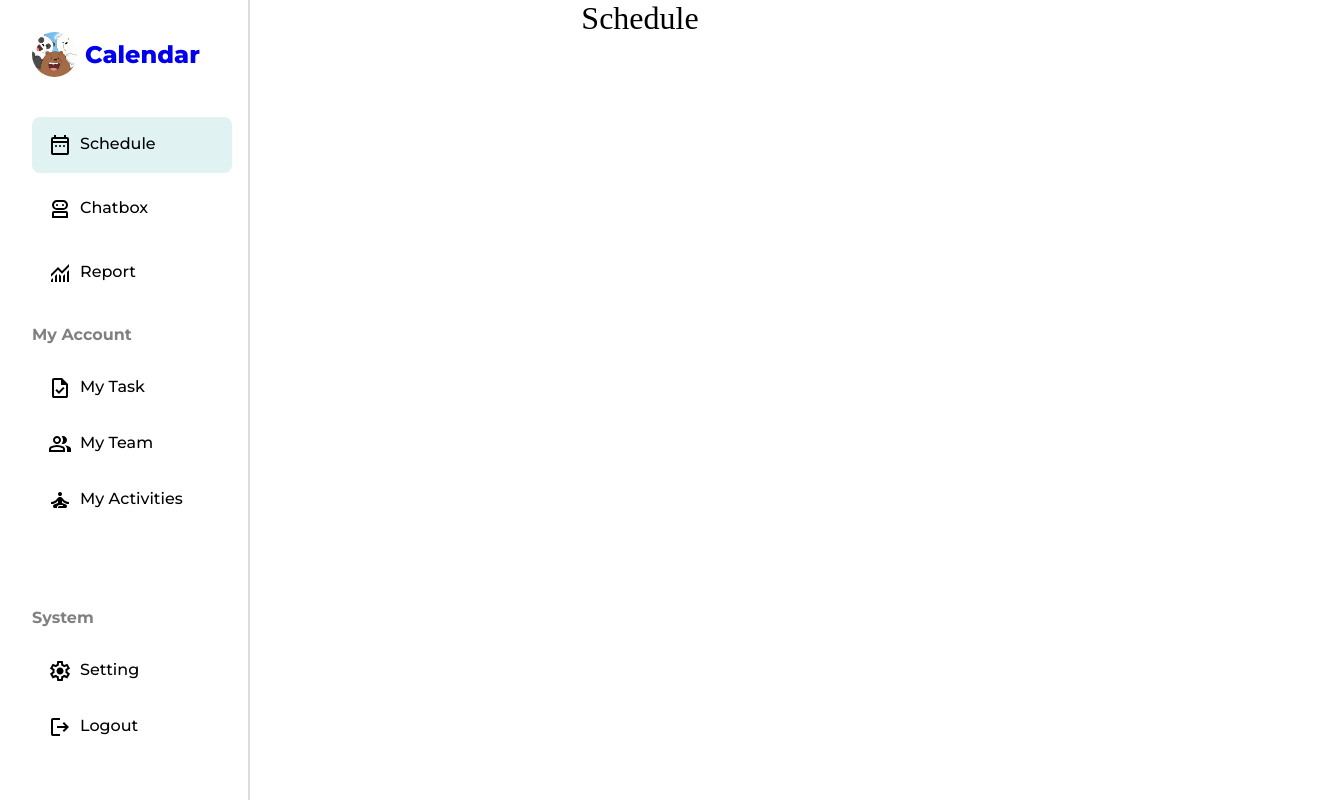
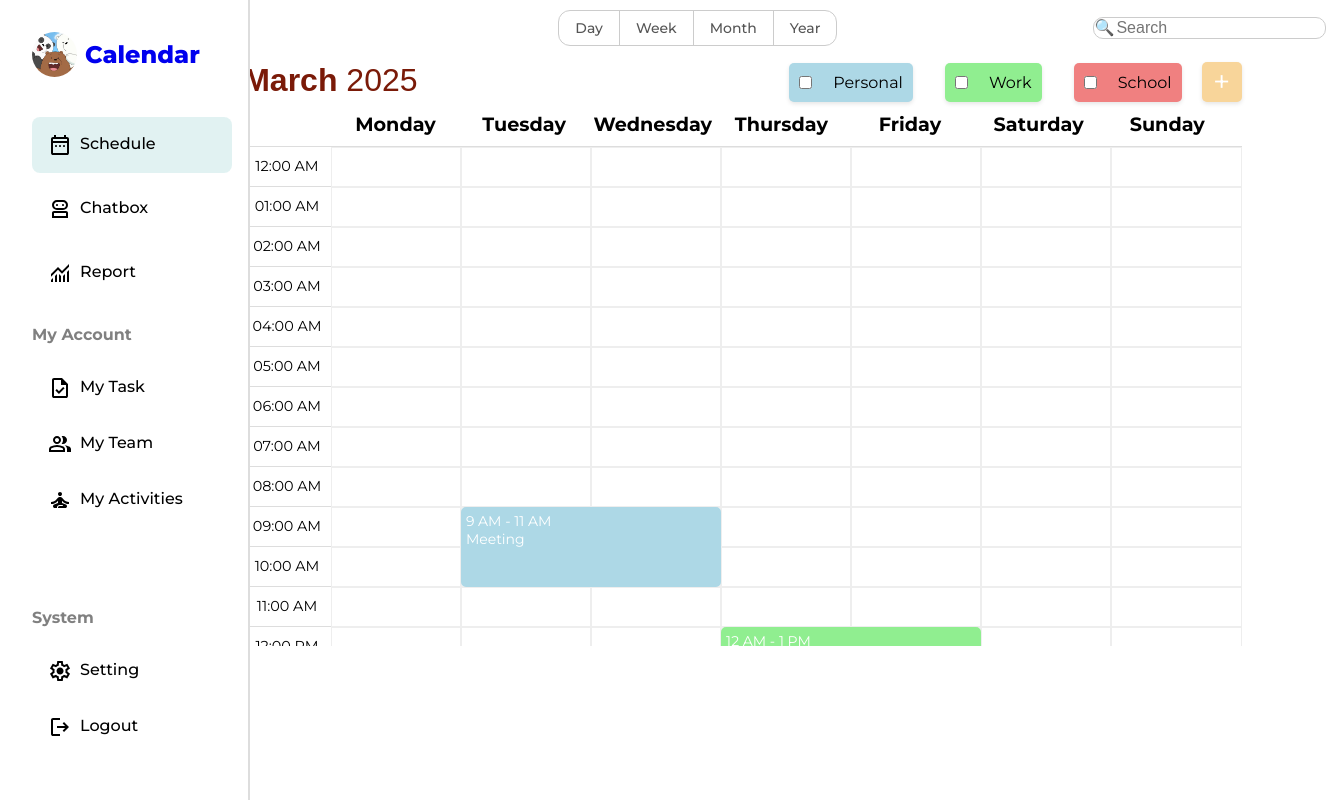
Before and after one commit to gianghitran/NT208.P21.ATTN_Personal-Smart-Scheduling-System-with-AI, a React (Vite) app in the folder Workspace/App/client/: page /Schedule in a window 1280 px wide. Shown: the whole page, 1326 px wide, since content can reach past the window. Built offline with nearby package versions, Linux system fonts and the light colour scheme.

Commit message:
schedule

```diff
--- a/Workspace/App/client/src/Components/Mytask/mytask.css
+++ b/Workspace/App/client/src/Components/Mytask/mytask.css
@@ -153,7 +153,6 @@
 
   .calendar-content {
     overflow-y: auto; /*thanh cuộn */
-    margin-top: 10px;
   }
 
   .task-event-red {
--- /dev/null
+++ b/Workspace/App/client/src/Components/Schedule/Schedule.css
@@ -0,0 +1,219 @@
+h2 {
+    font-size: 2rem;
+}
+
+.container {
+    display: flex;
+    flex-direction: column;
+    font-family: "Montserrat", sans-serif;
+    height: 100vh;
+    justify-content: center;
+}
+
+.content {
+    flex-grow: 1;
+    margin-left: 17%;
+    background-color: white;
+    padding: 2%;
+    width: 82%;
+}
+
+/* Lựa chọn chế độ */
+.choice {
+    display: flex;
+    justify-content: center;
+    align-items: center;
+    margin-top: -1rem;
+    margin-bottom: 1rem;
+}
+
+.option_box {
+    display: flex;
+    border: 1px solid #ccc;
+    border-radius: 12px;
+    margin: 0 6rem 0 25rem;
+}
+
+.option {
+    padding: 8px 16px;
+    font-size: 14px;
+    font-weight: 500;
+    color: #555;
+    border-right: 1px solid #ccc;
+    cursor: pointer;
+}
+
+.option:last-child {
+    border-right: none;
+}
+
+.search {
+    display: flex;
+    border-radius: 10px;
+    border: 1px solid #ccc;
+    margin-left: 10rem;
+}
+
+.search-box {
+    border: none;
+    outline: none;
+    font-size: 16px;
+    background: transparent;
+}
+
+.title {
+    font-weight: bold;
+}
+
+.box-title {
+    display: inline-flex;
+    flex-direction: row;
+    width: 100%;
+}
+
+.filter {
+    padding: 10px;
+    display: flex;
+    align-items: center;
+    justify-content: flex-end;
+    margin-left: 2rem;
+    gap: 18px;
+    border-radius: 5px;
+    box-shadow: 0px 2px 4px rgba(0, 0, 0, 0.1);
+  }
+
+.box-filter {
+    display: flex;
+    flex-direction: row;
+    justify-content: flex-end;
+    align-items: flex-end;
+    align-content: flex-start;
+    margin-left: auto;
+}
+
+.box-title h2{
+    font-size: 1.5 rem;
+    color:#7a1a08;
+    font-family: "Poppins", sans-serif;
+    font-optical-sizing: auto;
+    font-style: normal;
+  }
+
+.personal {
+    background: lightblue;
+}
+
+.work {
+    background: lightgreen;
+}
+
+.school {
+    background: lightcoral;
+}
+
+.add {
+    width: 40px;
+    height: 40px;
+    margin-left: 20px;
+    border: none;
+    background-color: rgb(248, 213, 154);
+    font-family: "Montserrat";
+    border-radius: 5px;
+    box-shadow: 0px 2px 4px rgba(0, 0, 0, 0.1);
+    cursor: pointer;
+    color: white;
+    font-size: 30px;
+}
+
+/* Thanh tiêu đề ngày */
+.week-header {
+    display: grid;
+    grid-template-columns: 78px repeat(7, 1fr);
+    background-color: white;
+    padding: 10px;
+    font-size: 1.2rem;
+    font-weight: bold;
+    border: none;
+}
+
+.day {
+    text-align: center;
+    border: none;
+}
+
+.calendar-container {
+    height: 500px;
+    overflow-y: auto;
+    border-top: 1px solid #ddd;
+    background-color: white;
+    position: relative;
+}
+
+ .calendar-contents {
+    display: flex;
+    flex-direction: row;
+ }
+
+.time-list {
+    background: white;
+    position: sticky;
+    left: 0;
+    z-index: 2;
+    display: flex;
+    flex-direction: column;
+    width: 6rem;
+}
+
+.time {
+    font-size: 0.9rem;
+    padding: 5px;
+    text-align: center;
+    align-content: center;
+    width: 100%;
+    height: 100%;
+    border-bottom: 1px solid #ddd;
+}
+
+.grid {
+    display: grid;
+    grid-template-columns: repeat(7, 1fr);
+    grid-template-rows: repeat(24, 1fr);
+    flex-grow: 1;
+    width: 100%;
+    height: 100%;
+    position: relative;
+}
+
+.cell {
+    border: 1px solid #eee;
+    display: flex;
+    align-items: center;
+    justify-content: center;
+    min-height: 40px;
+    position: relative;
+}
+
+.event {
+    position: absolute;
+    color: white;
+    padding: 5px;
+    font-size: 14px;
+    box-sizing: border-box;
+    border-radius: 5px;
+}
+
+.day-mode .grid {
+    grid-template-columns: 1fr;
+}
+
+.day-mode .grid .cell:not(:nth-child(24n+1)) {
+    display: none;
+}
+
+.day-mode .event {
+    width: 100%;
+}
+
+.day-mode .week-header .day:not(:first-child) {
+    display: none;
+}
--- a/Workspace/App/client/src/Components/Schedule/Schedule.jsx
+++ b/Workspace/App/client/src/Components/Schedule/Schedule.jsx
@@ -1,7 +1,106 @@
+import "./Schedule.css"
+import { useState } from "react";
+
+
+const events = [
+    { title: "Meeting", startDay: 1, endDay: 2, startHour: 9, endHour: 11, color: "lightblue" },
+    { title: "Lunch", startDay: 3, endDay: 4, startHour: 12, endHour: 13, color: "lightgreen" },
+    { title: "Workout", startDay: 5, endDay: 7, startHour: 18, endHour: 20, color: "lightcoral" },
+];
+
+const formatHour = (hour) => {
+    const displayHour = hour % 12 || 12; //
+    return `${displayHour.toString().padStart(2, "0")}:00 ${hour < 12 ? "AM" : "PM"}`;
+};
+
 const Schedule = () => {
+    const [viewMode, setViewMode] = useState("week"); // Mặc định là chế độ tuần
+
+    const handleModeChange = (mode) => {
+        setViewMode(mode);
+    };
     return (
-        <h1>Schedule</h1>
+        <div className={`container ${viewMode === "day" ? "day-mode" : ""}`}>
+            <div className="content">
+
+                <div className="choice">
+                    <div className="option_box">
+                        <div className="option" onClick={() => handleModeChange("day")}>Day</div>
+                        <div className="option" onClick={() => handleModeChange("week")}>Week</div>
+                        <div className="option">Month</div>
+                        <div className="option br">Year</div>
+                    </div>
+                    <div className="search">
+                        <span className="search-icon">🔍</span>
+                        <input className="search-box" type="text" row="30" column="70" placeholder="Search" />
+                    </div>
+                </div>
+
+                <div className="box-title">
+                    <h2><span className="title">March</span> 2025</h2>
+                    <div className="box-filter">
+                        <div className="filter personal">
+                            <input type="checkbox" className="task-checkbox" />Personal
+                        </div>
+                        <div className="filter work">
+                            <input type="checkbox" className="task-checkbox" />Work
+                        </div>
+                        <div className="filter school">
+                            <input type="checkbox" className="task-checkbox" />School
+                        </div>
+                        <button className="add">+</button>
+                    </div>
+                </div>
+
+                <div className="week-header">
+                    <div className="time-placeholder"></div>
+                    {["Monday", "Tuesday", "Wednesday", "Thursday", "Friday", "Saturday", "Sunday"].map((day, index) => (
+                        <div key={index} className="day">{day}</div>
+                    ))}
+                </div>
+
+                <div className="calendar-container">
+                    <div className="calendar-contents">
+                        <div className="time-list">
+                            {[...Array(24)].map((_, hour) => (
+                                <div key={hour} className="time">
+                                    {formatHour(hour)}
+                                </div>
+                            ))}
+                        </div>
+
+                        <div className="grid">
+                            {[...Array(7 * 24)].map((_, index) => (
+                                <div key={index} className="cell"></div>
+                            ))}
+
+                            {events.map((event, index) => (
+                                <div
+                                    key={index}
+                                    className="event"
+                                    style={{
+                                        backgroundColor: event.color,
+                                        gridColumn: `${event.startDay + 1} / ${event.endDay + 2}`,
+                                        gridRow: `${event.startHour + 1} / ${event.endHour + 1}`,
+                                        width: "100%",
+                                        height: `${(event.endHour - event.startHour) * 40}px`
+                                    }}
+                                >
+                                    {`${event.startHour > 12 ? event.startHour - 12 : event.startHour} ${event.startHour > 12 ? "PM" : "AM"} -
+                                    ${event.endHour > 12 ? event.endHour - 12 : event.endHour} ${event.endHour > 12 ? "PM" : "AM"}`} <br /> {event.title}
+                                </div>
+                            ))}
+
+
+
+                        </div>
+                    </div>
+                </div>
+
+            </div>
+        </div>
     );
 }
 
+
 export default Schedule;
```
